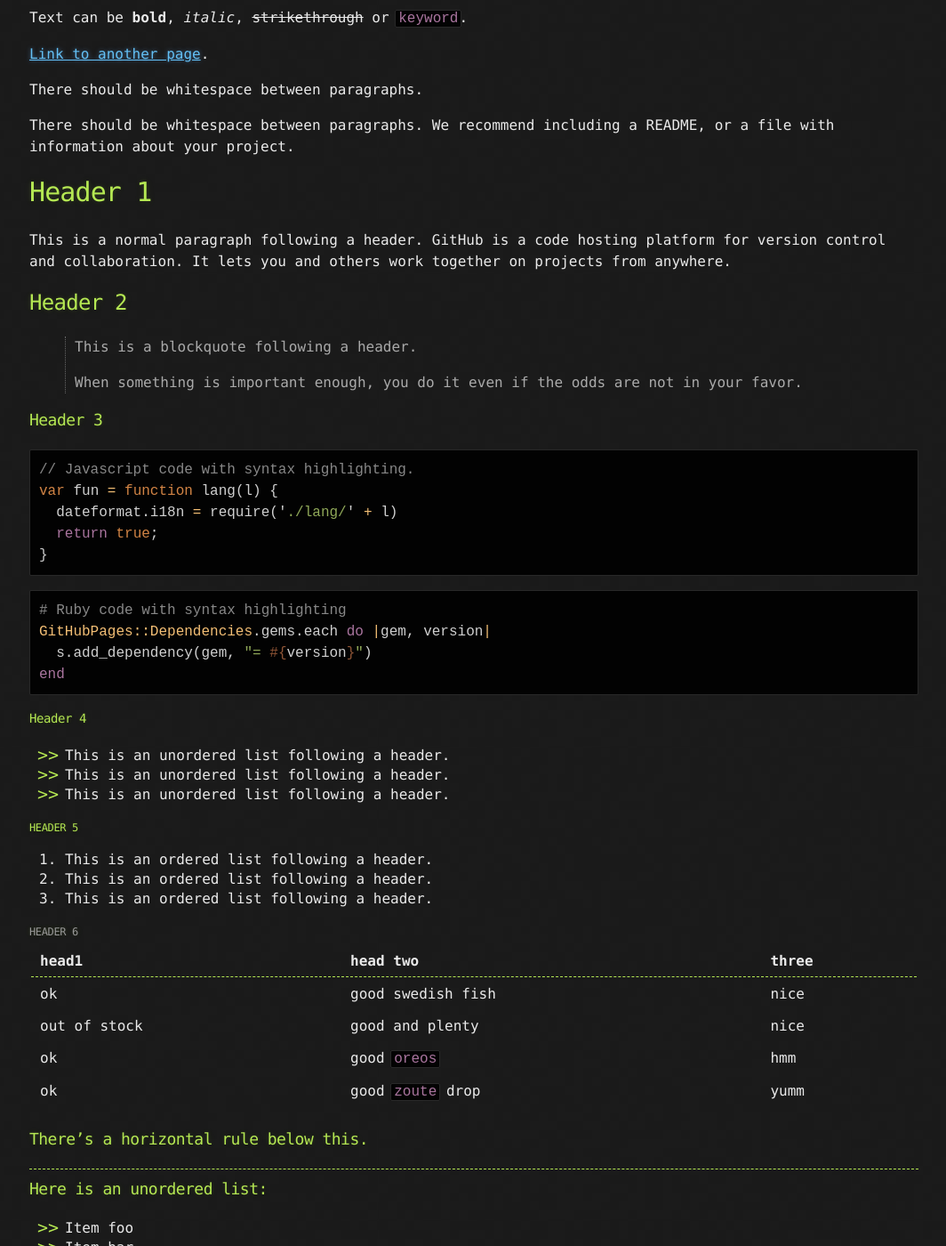
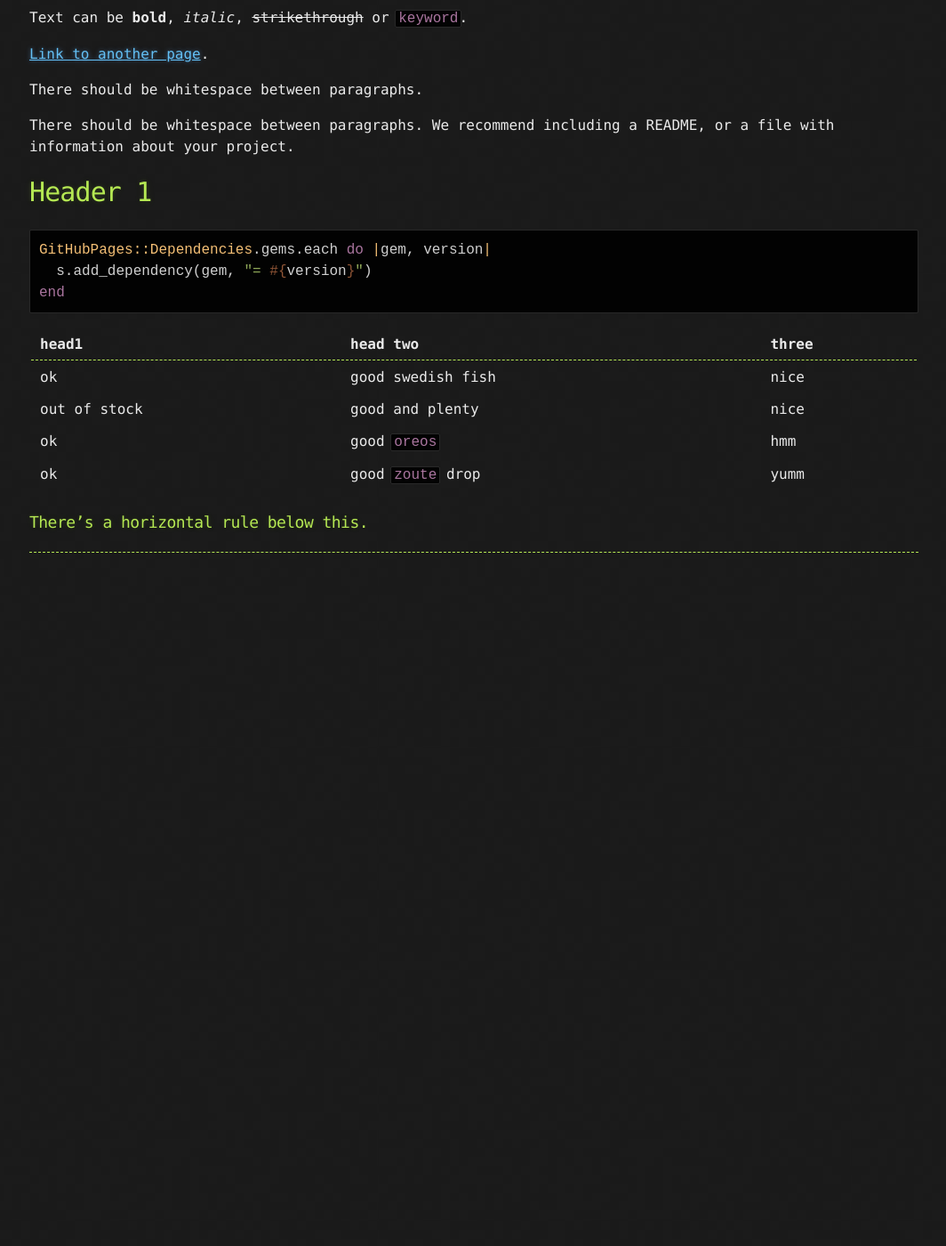
Before and after one commit to xDaveN/xdaven.github.io, a Jekyll site: the page built from index.md, in a window 1280 px wide and 1400 px high, scrolled down 225 px. Shown: the whole window at 89% size, without its empty margins (107-1171 px from the left). Built offline with Jekyll 4.4.1, drawn with Linux system fonts in a browser that asks for light colours; after the commit the page ends 900 px from its top, so only the background shows below that; some of the changed text lies outside the part shown.

Commit message:
index changes

````diff
--- a/_config.yml
+++ b/_config.yml
@@ -1,5 +1,5 @@
-title: DAVEN
-description: Bing Bong
+title: DaveN
+description: old github acc wiped, fuck you for doxxing me, releases on nulled are still up
 show_downloads: false
 google_analytics:
 theme: jekyll-theme-hacker
--- a/index.md
+++ b/index.md
@@ -12,44 +12,14 @@
 
 # Header 1
 
-This is a normal paragraph following a header. GitHub is a code hosting platform for version control and collaboration. It lets you and others work together on projects from anywhere.
-
-## Header 2
-
-> This is a blockquote following a header.
->
-> When something is important enough, you do it even if the odds are not in your favor.
-
-### Header 3
-
-```js
-// Javascript code with syntax highlighting.
-var fun = function lang(l) {
-  dateformat.i18n = require('./lang/' + l)
-  return true;
-}
-```
 
 ```ruby
-# Ruby code with syntax highlighting
 GitHubPages::Dependencies.gems.each do |gem, version|
   s.add_dependency(gem, "= #{version}")
 end
 ```
 
-#### Header 4
 
-*   This is an unordered list following a header.
-*   This is an unordered list following a header.
-*   This is an unordered list following a header.
-
-##### Header 5
-
-1.  This is an ordered list following a header.
-2.  This is an ordered list following a header.
-3.  This is an ordered list following a header.
-
-###### Header 6
 
 | head1        | head two          | three |
 |:-------------|:------------------|:------|
@@ -61,63 +31,3 @@
 ### There's a horizontal rule below this.
 
 * * *
-
-### Here is an unordered list:
-
-*   Item foo
-*   Item bar
-*   Item baz
-*   Item zip
-
-### And an ordered list:
-
-1.  Item one
-1.  Item two
-1.  Item three
-1.  Item four
-
-### And a nested list:
-
-- level 1 item
-  - level 2 item
-  - level 2 item
-    - level 3 item
-    - level 3 item
-- level 1 item
-  - level 2 item
-  - level 2 item
-  - level 2 item
-- level 1 item
-  - level 2 item
-  - level 2 item
-- level 1 item
-
-### Small image
-
-![Octocat](https://github.githubassets.com/images/icons/emoji/octocat.png)
-
-### Large image
-
-![Branching](https://guides.github.com/activities/hello-world/branching.png)
-
-
-### Definition lists can be used with HTML syntax.
-
-<dl>
-<dt>Name</dt>
-<dd>Godzilla</dd>
-<dt>Born</dt>
-<dd>1952</dd>
-<dt>Birthplace</dt>
-<dd>Japan</dd>
-<dt>Color</dt>
-<dd>Green</dd>
-</dl>
-
-```
-Long, single-line code blocks should not wrap. They should horizontally scroll if they are too long. This line should be long enough to demonstrate this.
-```
-
-```
-The final element.
-```
````
Also changed, not shown: README.md.
